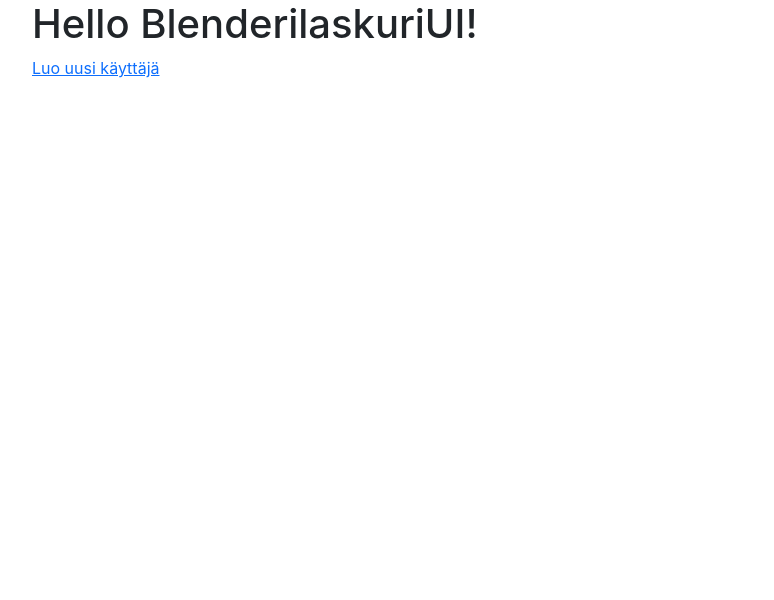
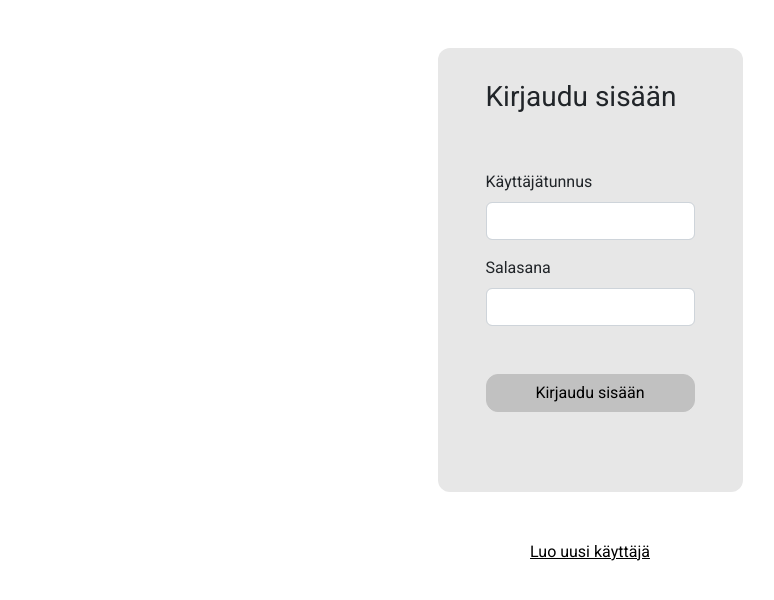
Before and after one commit to Tampereen-Urheilusukeltajat/Blenderi-UI, a React (Create React App) app: page / in a window 1280 px wide. Shown: the top 600 px of the page, without its empty margins (50-824 px from the left). Built offline with nearby package versions, Linux system fonts and the light colour scheme.

Commit message:
UI kirjautumisen pohja (#3)

```diff
--- a/package.json
+++ b/package.json
@@ -3,6 +3,7 @@
   "version": "0.1.0",
   "private": true,
   "dependencies": {
+    "@fontsource/roboto": "^4.5.8",
     "@testing-library/jest-dom": "^5.16.5",
     "@testing-library/react": "^13.4.0",
     "@testing-library/user-event": "^13.5.0",
@@ -51,6 +52,7 @@
     "@typescript-eslint/eslint-plugin": "^5.36.2",
     "@typescript-eslint/parser": "^5.36.2",
     "eslint": "^8.23.0",
+    "sass": "^1.55.0",
     "typescript": "^4.8.2"
   }
 }
--- /dev/null
+++ b/src/components/SignInForm.tsx
@@ -0,0 +1,84 @@
+import React, { useState } from 'react';
+import Form from 'react-bootstrap/Form';
+import Button from 'react-bootstrap/Button';
+import '../index.css';
+
+function SignInFormHeader() {
+  return <h3 className="pb-5">Kirjaudu sisään</h3>;
+}
+
+function SignInForm() {
+  const [values, setValues] = useState({
+    userId: '',
+    password: '',
+  });
+
+  const handleUserIdInputChange = (
+    event: React.ChangeEvent<HTMLInputElement>
+  ) => {
+    event.persist();
+    setValues((values) => ({
+      ...values,
+      userId: event.target.value,
+    }));
+  };
+
+  const handlePasswordInputChange = (
+    event: React.ChangeEvent<HTMLInputElement>
+  ) => {
+    event.persist();
+    setValues((values) => ({
+      ...values,
+      password: event.target.value,
+    }));
+  };
+
+  return (
+    <div id="signInForm">
+      <SignInFormHeader />
+      <Form>
+        <Form.Group className="mb-3" controlId="formUserId">
+          <Form.Label>Käyttäjätunnus</Form.Label>
+          <Form.Control
+            aria-label="Käyttäjätunnus"
+            type="text"
+            placeholder=""
+            value={values.userId}
+            onChange={handleUserIdInputChange}
+            required
+          ></Form.Control>
+          <Form.Control.Feedback type="invalid">
+            Anna käyttäjätunnus.
+          </Form.Control.Feedback>
+        </Form.Group>
+        <Form.Group className="mb-5" controlId="formPassword">
+          <Form.Label>Salasana</Form.Label>
+          <Form.Control
+            aria-label="Salasana"
+            type="password"
+            placeholder=""
+            value={values.password}
+            onChange={handlePasswordInputChange}
+            required
+          ></Form.Control>
+          <Form.Control.Feedback type="invalid">
+            Anna salasana.
+          </Form.Control.Feedback>
+        </Form.Group>
+        <div className="d-flex justify-content-center">
+          <Button
+            id="signInButton"
+            className="mb-5 button"
+            aria-label="Kirjaudu sisään"
+            variant="primary"
+            type="submit"
+          >
+            Kirjaudu sisään
+          </Button>
+        </div>
+      </Form>
+    </div>
+  );
+}
+
+export default SignInForm;
--- a/src/components/SignUpForm.tsx
+++ b/src/components/SignUpForm.tsx
@@ -61,7 +61,7 @@ const SignUpForm = () => {
   );
 
   return (
-    <div>
+    <div id="signUpForm" className="mt-5">
       <SignUpFormHeader />
       <Form>
         <Form.Group className="mb-3" controlId="formFirstName">
@@ -120,7 +120,7 @@ const SignUpForm = () => {
             Anna salasana.
           </Form.Control.Feedback>
         </Form.Group>
-        <Form.Group className="mb-3" controlId="formConfirmPassword">
+        <Form.Group className="mb-5" controlId="formConfirmPassword">
           <Form.Label>Salasana uudelleen</Form.Label>
           <Form.Control
             aria-label="Salasana uudelleen"
@@ -134,9 +134,16 @@ const SignUpForm = () => {
             Toista salasana uudelleen.
           </Form.Control.Feedback>
         </Form.Group>
-        <Button aria-label="Luo käyttäjä" variant="primary" type="submit">
-          Luo käyttäjä
-        </Button>
+        <div className="d-flex justify-content-center mb-5">
+          <Button
+            className="button"
+            aria-label="Luo käyttäjä"
+            variant="primary"
+            type="submit"
+          >
+            Luo käyttäjä
+          </Button>
+        </div>
       </Form>
     </div>
   );
--- a/src/index.css
+++ b/src/index.css
@@ -1,13 +1,60 @@
 body {
   margin: 0;
-  font-family: -apple-system, BlinkMacSystemFont, 'Segoe UI', 'Roboto', 'Oxygen',
+  font-family: "Roboto", -apple-system, BlinkMacSystemFont, 'Segoe UI', 'Roboto', 'Oxygen',
     'Ubuntu', 'Cantarell', 'Fira Sans', 'Droid Sans', 'Helvetica Neue',
     sans-serif;
   -webkit-font-smoothing: antialiased;
   -moz-osx-font-smoothing: grayscale;
 }
 
+a {
+  color: #000000;
+}
+
+input {
+  border-color: #9B9B9B;
+}
+
 code {
   font-family: source-code-pro, Menlo, Monaco, Consolas, 'Courier New',
     monospace;
 }
+
+#signInContainer {
+  height: 50%;
+  display: flex;
+  align-items: center;
+  justify-content: center;
+}
+
+#signUpContainer {
+  display: flex;
+  align-items: center;
+  justify-content: center;
+}
+
+#signInForm {
+  background-color: #E7E7E7;
+  border-radius: 12px;
+  margin-bottom: 3em;
+  padding: 2em 3em;
+}
+
+#signUpForm {
+  background-color: #E7E7E7;
+  border-radius: 12px;
+  margin: auto;
+  margin-bottom: 3em;
+  padding: 1em 3em;
+}
+
+.button {
+  background-color: #C1C1C1;
+  border-color: #C1C1C1;
+  color: #000000;
+  border-radius: 12px;
+  display: flex;
+  align-items: center;
+  justify-content: center;
+  width: 100%;
+}
--- /dev/null
+++ b/src/index.sass
@@ -0,0 +1,50 @@
+$greyLight: #E7E7E7
+
+body
+  margin: 0
+  font-family: "Roboto" -apple-system BlinkMacSystemFont 'Segoe UI' 'Roboto' 'Oxygen' 'Ubuntu' 'Cantarell' 'Fira Sans' 'Droid Sans' 'Helvetica Neue' sans-serif
+  -webkit-font-smoothing: antialiased
+  -moz-osx-font-smoothing: grayscale
+
+a
+  color: #000000
+
+input
+  border-color: #9B9B9B
+
+code
+  font-family: source-code-pro Menlo Monaco Consolas 'Courier New' monospace
+
+#signInContainer
+  height: 50%
+  display: flex
+  align-items: center
+  justify-content: center
+
+#signUpContainer
+  display: flex
+  align-items: center
+  justify-content: center
+
+#signInForm
+  background-color: $greyLight
+  border-radius: 12px
+  margin-bottom: 3em
+  padding: 2em 3em
+
+#signUpForm
+  background-color: $greyLight
+  border-radius: 12px
+  margin: auto
+  margin-bottom: 3em
+  padding: 1em 3em
+
+.button
+  background-color: #C1C1C1
+  border-color: #C1C1C1
+  color: #000000
+  border-radius: 12px
+  display: flex
+  align-items: center
+  justify-content: center
+  width: 100%
--- a/src/index.tsx
+++ b/src/index.tsx
@@ -1,5 +1,6 @@
 import React from 'react';
 import ReactDOM from 'react-dom/client';
+import '@fontsource/roboto';
 import 'bootstrap/dist/css/bootstrap.min.css';
 import './index.css';
 import App from './App';
--- a/src/views/Home.tsx
+++ b/src/views/Home.tsx
@@ -1,11 +1,19 @@
 import React from 'react';
 import { Link } from 'react-router-dom';
+import SignInForm from '../components/SignInForm';
 
 function Home() {
   return (
     <div>
-      <h1>Hello BlenderilaskuriUI!</h1>
-      <Link to="register">Luo uusi käyttäjä</Link>
+      <div
+        id="signInContainer"
+        className="h-100 d-flex align-items-center justify-content-center mt-5"
+      >
+        <SignInForm />
+      </div>
+      <div className="text-center">
+        <Link to="register">Luo uusi käyttäjä</Link>
+      </div>
     </div>
   );
 }
--- a/src/views/SignUp.tsx
+++ b/src/views/SignUp.tsx
@@ -4,11 +4,13 @@ import { Link } from 'react-router-dom';
 
 function SignUp() {
   return (
-    <div>
-      <Link to="/">
-        <BsArrowLeft /> Takaisin
-      </Link>
-      <SignUpForm />
+    <div id="signUpContainer">
+      <div className="h-100 align-items-center justify-content-center mt-5">
+        <Link to="/">
+          <BsArrowLeft /> Takaisin
+        </Link>
+        <SignUpForm />
+      </div>
     </div>
   );
 }
```
Also changed, not shown: 2 other files (tests, documents, lock files or other folders).
